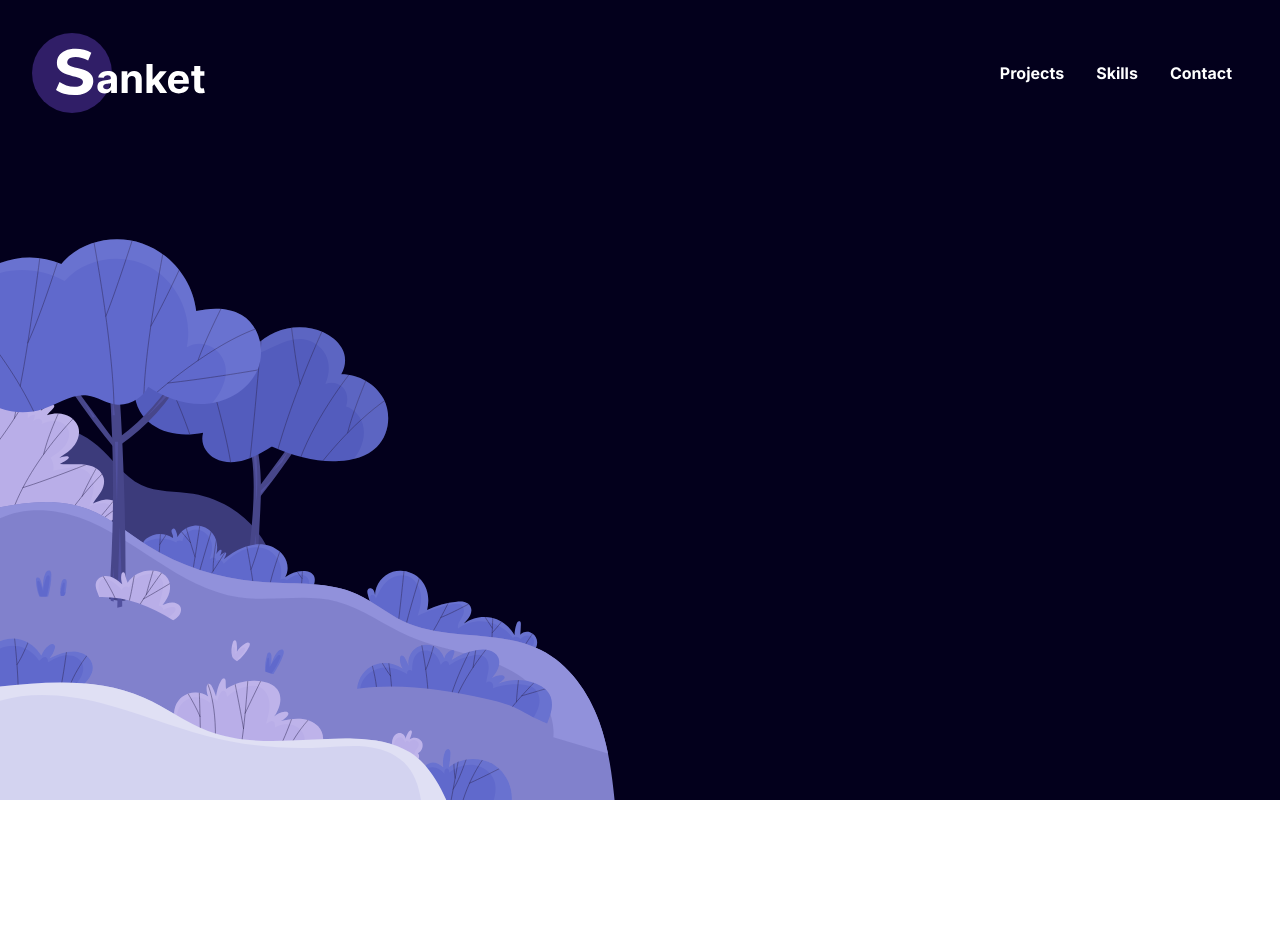
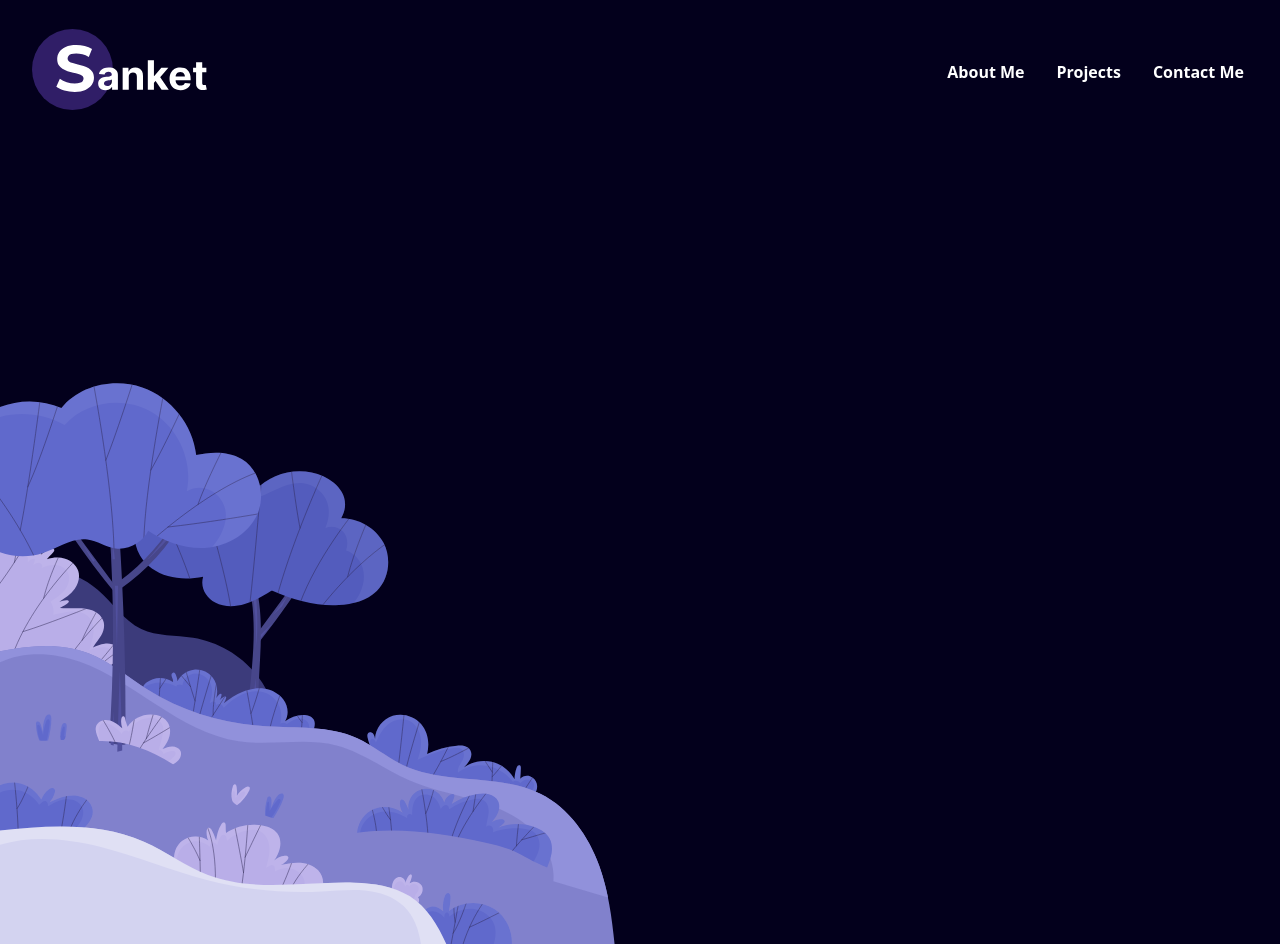
Before and after one commit to sanket-16/portfolio-2.0, a React (Vite) app: page / in a window 1280 px wide. Before the commit the page ends 800 px from the top, so only its background shows below. Built offline with nearby package versions, Linux system fonts and the light colour scheme.

Commit message:
Navbar Done✅

```diff
--- a/package.json
+++ b/package.json
@@ -4,13 +4,14 @@
   "version": "0.0.0",
   "type": "module",
   "scripts": {
-    "dev": "vite",
+    "dev": "vite --host",
     "build": "tsc && vite build",
     "preview": "vite preview"
   },
   "dependencies": {
     "react": "^18.2.0",
-    "react-dom": "^18.2.0"
+    "react-dom": "^18.2.0",
+    "react-icons": "^4.7.1"
   },
   "devDependencies": {
     "@types/react": "^18.0.27",
--- a/src/App.tsx
+++ b/src/App.tsx
@@ -1,15 +1,10 @@
-import logo from './assets/logo.svg';
+import Navbar from './components/Navbar';
+import Hero from './sections/Hero';
 function App() {
   return (
-    <div className="min-h-screen text-white bg-hero-img bg-no-repeat bg-left-bottom bg-60%">
-      <div className=" flex justify-between items-center p-4">
-        <img className="p-4" src={logo} alt="Logo" />
-        <ul className="flex p-8 gap-8 font-Inter font-bold list-none ">
-          <li className="hover:text-mint-green hover:scale-125  ">Projects</li>
-          <li>Skills</li>
-          <li>Contact</li>
-        </ul>
-      </div>
+    <div className="min-h-screen text-white">
+      <Navbar />
+      <Hero />
     </div>
   );
 }
--- /dev/null
+++ b/src/components/Navbar.tsx
@@ -0,0 +1,51 @@
+import React, { useState } from 'react';
+import { HiMenuAlt3 } from 'react-icons/hi';
+import logo from '../assets/logo.svg';
+
+export default function Navbar() {
+  const [navbarOpen, setNavbarOpen] = useState(false);
+  return (
+    <>
+      <nav className="relative flex flex-wrap items-center justify-between px-2 py-3">
+        <div className="container px-4 mx-auto flex flex-wrap items-center justify-between">
+          <div className="w-full relative flex justify-between lg:w-auto lg:static lg:block lg:justify-start">
+            <a className="text-sm font-bold leading-relaxed inline-block mr-4 py-2 ">
+              <img className="p-2 md:w-48 w-28" src={logo} alt="Logo" />
+            </a>
+            <button
+              className="text-white cursor-pointer text-xl px-3 py-1 border border-solid border-transparent rounded bg-transparent block lg:hidden outline-none focus:outline-none"
+              type="button"
+              onClick={() => setNavbarOpen(!navbarOpen)}
+            >
+              <HiMenuAlt3 />
+            </button>
+          </div>
+          <div
+            className={
+              'lg:flex flex-grow items-center' +
+              (navbarOpen ? ' flex' : ' hidden')
+            }
+          >
+            <ul className="flex flex-col lg:flex-row list-none lg:ml-auto font-bold">
+              <li className="nav-item hover:text-mint-green hover:scale-125 ">
+                <a className="px-3 py-2 flex items-center hover:cursor-pointer leading-snug">
+                  <span className="ml-2">About Me</span>
+                </a>
+              </li>
+              <li className="nav-item hover:text-mint-green hover:scale-125 ">
+                <a className="px-3 py-2 flex items-center hover:cursor-pointer leading-snug">
+                  <span className="ml-2">Projects</span>
+                </a>
+              </li>
+              <li className="nav-item hover:text-mint-green hover:scale-125 ">
+                <a className="px-3 py-2 flex items-center hover:cursor-pointer leading-snug">
+                  <span className="ml-2">Contact Me</span>
+                </a>
+              </li>
+            </ul>
+          </div>
+        </div>
+      </nav>
+    </>
+  );
+}
--- /dev/null
+++ b/src/sections/Hero.tsx
@@ -0,0 +1,9 @@
+import React from 'react';
+
+function Hero() {
+  return (
+    <div className=" bg-hero-img bg-no-repeat bg-left-bottom md:bg-60% bg-80% min-h-screen"></div>
+  );
+}
+
+export default Hero;
--- a/tailwind.config.cjs
+++ b/tailwind.config.cjs
@@ -16,6 +16,7 @@ module.exports = {
       },
       backgroundSize: {
         '60%': '60%',
+        '80%': '80%',
       },
     },
   },
```
Also changed, not shown: 1 other file (tests, documents, lock files or other folders).
